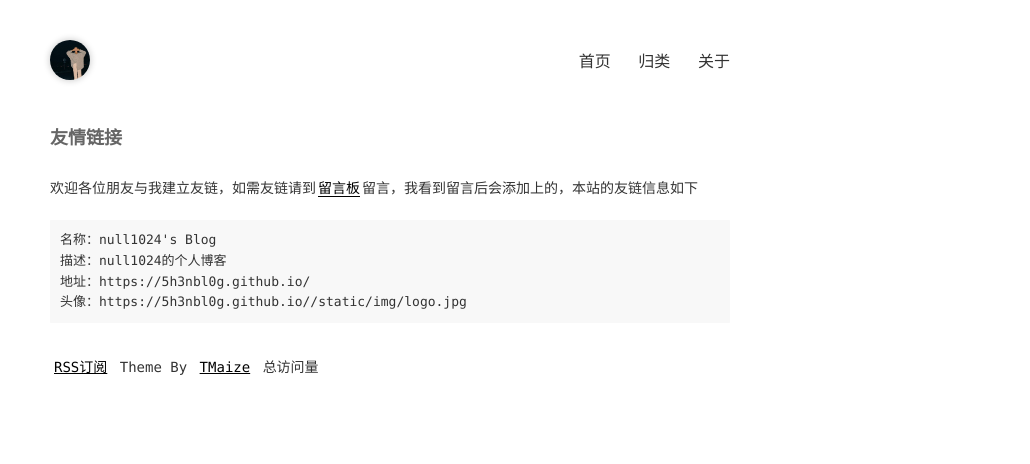
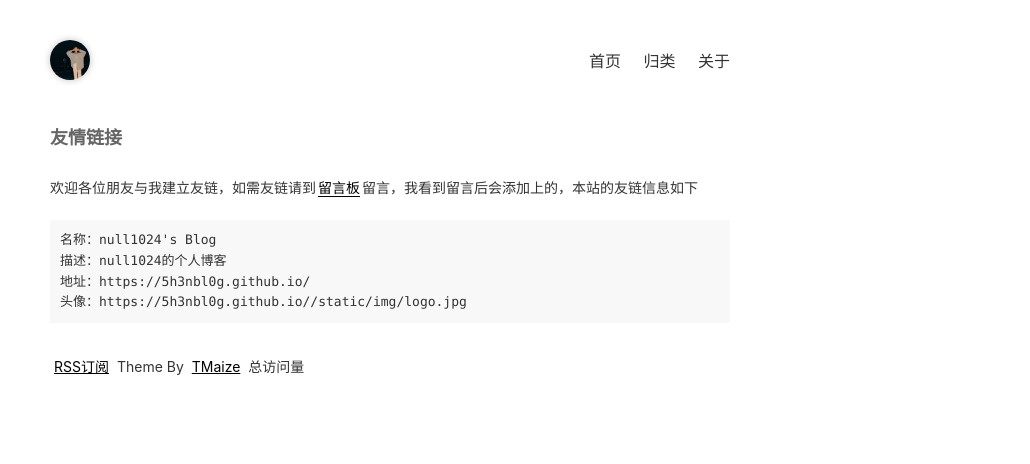
Before and after one commit to 5h3nbl0g/5h3nbl0g.github.io, a Jekyll site: the page built from pages/links.md, in a window 1280 px wide. Shown: the top 464 px of the page, without its empty margins (250-1280 px from the left). Built offline with Jekyll 4.4.1, drawn with Linux system fonts in a browser that asks for light colours; comment, search, counter and statistics services are not loaded.

Commit message:
modified:   static/css/common.css

```diff
--- a/static/css/common.css
+++ b/static/css/common.css
@@ -8,7 +8,10 @@ html {
   text-size-adjust: 100%;
   -webkit-font-smoothing: antialiased;
   -moz-osx-font-smoothing: grayscale;
-  font-family: 'Cascadia Code', Consolas, Helvetica, 'Microsoft YaHei', 'PingFang SC', 'Hiragino Sans GB', sans-serif;
+
+  /* 修改字体顺序，保证中英文混排的美观性 */
+  font-family: 'Inter', 'Noto Sans SC', 'PingFang SC', 'Microsoft YaHei', 'Helvetica', 'Arial', sans-serif;
+
   overflow-y: overlay;
 }
 html[transition] {
@@ -55,7 +58,7 @@ textarea {
 }
 pre,
 code {
-  font-family: inherit;
+  font-family: 'Cascadia Code', 'Fira Code', Consolas, 'Courier New', monospace;
 }
 input:-webkit-autofill {
   /* 自动填充的文本颜色 */
```
